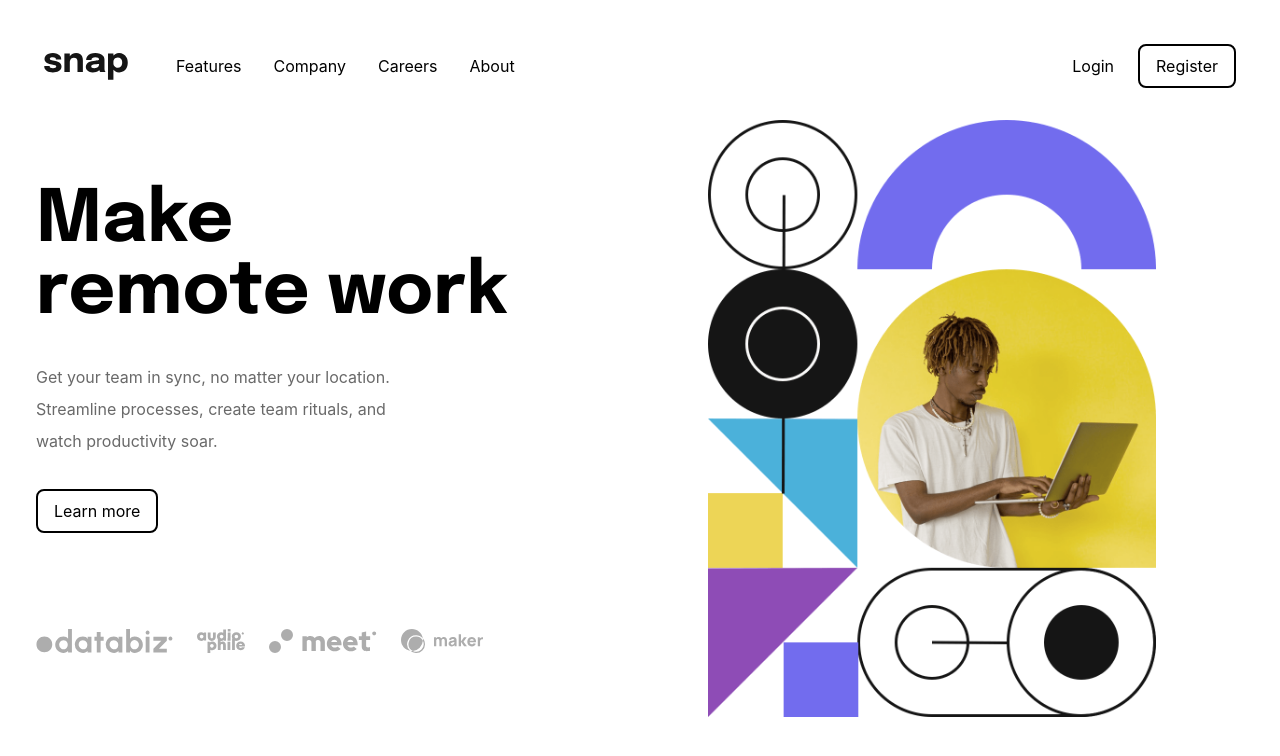
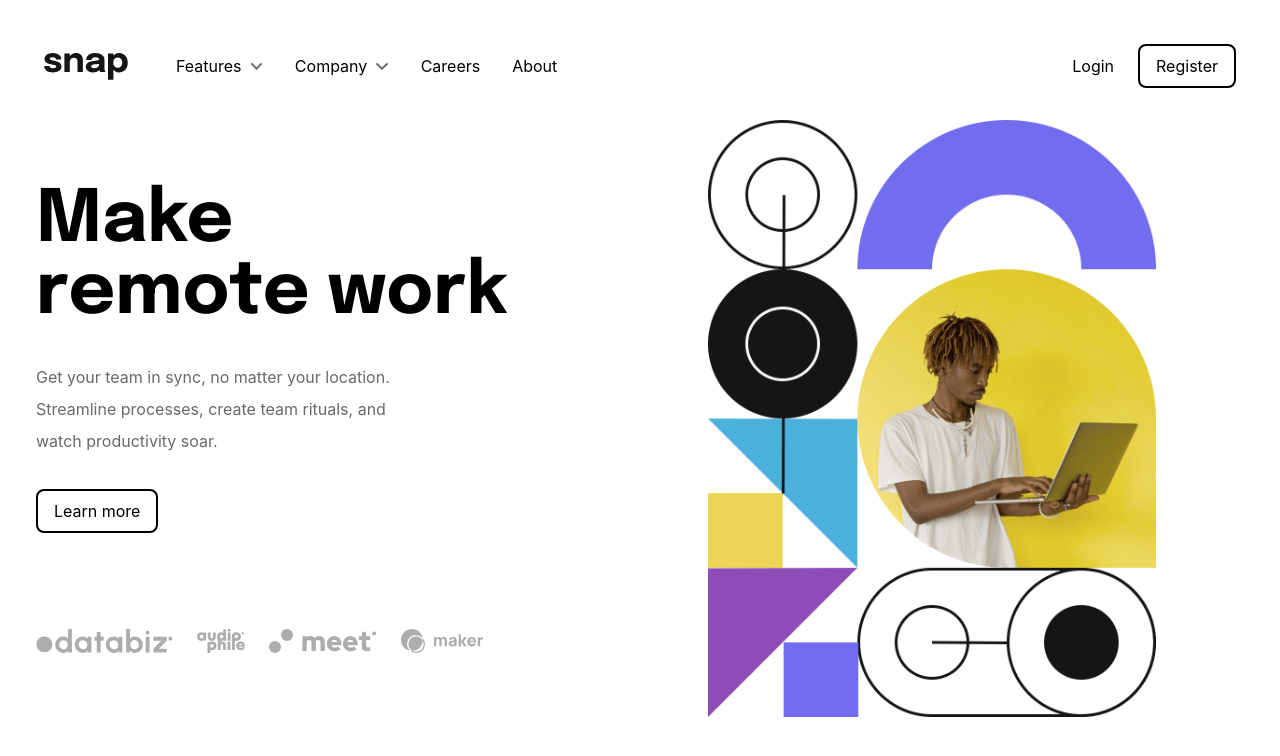
Before and after one commit to jawad-mwadama/intro-section-with-dropdown, a React (Vite) app: page / in a window 1280 px wide. Shown: the top 756 px of the page. Built offline with nearby package versions, Linux system fonts and the light colour scheme.

Commit message:
refactored nav

```diff
--- a/src/Navbar/Navbar.jsx
+++ b/src/Navbar/Navbar.jsx
@@ -1,81 +1,12 @@
-//import React from "react";
-//import todoIcon from "../assets/images/icon-todo.svg";
+import { useState } from "react";
+import { navLinks } from "../data";
 
-// const navLinks = [
-//   {
-//     label: "Features",
-//     dropDownItems: [
-//       {
-//         label: "Todo List",
-//         path: "/features/todo-list",
-//         icon: todoIcon,
-//       },
-//     ],
-//   },
-//   {
-//     label: "Company",
-//     dropDownItems: [
-//       {
-//         label: "History",
-//         path: "/company/history",
-//       },
-//       {
-//         label: "Our Team",
-//         path: "/company/team",
-//       },
-//       {
-//         label: "Blog",
-//         path: "/company/blog",
-//       },
-//     ],
-//   },
-//   {
-//     label: "Careers",
-//     path: "/careers",
-//   },
-//   {
-//     label: "About",
-//     path: "/about",
-//   },
-// ];
-
-// function Navbar() {
-//   return (
-//     <div className="flex items-center">
-//       <img src={logo} alt="logo" />
-
-//       <nav className="flex gap-6 border border-black text-black">
-//         {navLinks.map((navLink) => (
-//           <div key={navLink.label}>
-//             {navLink.dropDownItems ? (
-//               <div>
-//                 <button>{navLink.label}</button>
-
-//                 <ul>
-//                   {navLink.dropDownItems.map((item) => (
-//                     <li key={item.label}>
-//                       <a href={item.path}>
-//                         {item.icon && <img src={item.icon} alt="" />}
-//                         {item.label}
-//                       </a>
-//                     </li>
-//                   ))}
-//                 </ul>
-//               </div>
-//             ) : (
-//               <a href={navLink.path}>{navLink.label}</a>
-//             )}
-//           </div>
-//         ))}
-//       </nav>
-//     </div>
-//   );
-// }
-
-import { useState } from "react";
 import logo from "../assets/images/logo.svg";
 import hamburgerMenu from "../assets/images/icon-menu.svg";
 import closeMenu from "../assets/images/icon-close-menu.svg";
+
+import arrowUp from "../assets/images/icon-arrow-up.svg";
+import arrowDown from "../assets/images/icon-arrow-down.svg";
 
 function Navbar() {
   const [nav, setNav] = useState(false);
@@ -89,12 +20,37 @@ function Navbar() {
         <div className="flex items-center gap-12">
           <img src={logo} alt="logo" />
 
-          <ul className="hidden gap-8 md:flex">
-            <li>Features</li>
-            <li>Company</li>
-            <li>Careers</li>
-            <li>About</li>
-          </ul>
+          <nav className="hidden gap-8 md:flex md:items-center">
+            {navLinks.map((navLink) => (
+              <div key={navLink.label}>
+                {navLink.dropDownItems ? (
+                  <div>
+                    <button className="flex items-center gap-2">
+                      {navLink.label}
+                      <img
+                        src={arrowDown}
+                        className="h-2 w-auto object-cover"
+                        alt="/"
+                      />
+                    </button>
+
+                    <ul>
+                      {navLink.dropDownItems.map((item) => (
+                        <li key={item.label}>
+                          <a href={item.path} className="hidden">
+                            {item.icon && <img src={item.icon} alt="" />}
+                            {item.label}
+                          </a>
+                        </li>
+                      ))}
+                    </ul>
+                  </div>
+                ) : (
+                  <a href={navLink.path}>{navLink.label}</a>
+                )}
+              </div>
+            ))}
+          </nav>
         </div>
 
         {/* Desktop buttons */}
--- /dev/null
+++ b/src/data.js
@@ -0,0 +1,52 @@
+export const navLinks = [
+  {
+    label: "Features",
+    dropDownItems: [
+      {
+        label: "Todo List",
+        path: "/features/todo-list",
+        icon: "./assets/images/icon-todo.svg",
+      },
+      {
+        label: "Calender",
+        path: "/features/calendar",
+        icon: "./assets/images/icon-calendar.svg",
+      },
+      {
+        label: "Reminders",
+        path: "/features/reminders",
+        icon: "./assets/images/icon-reminders.svg",
+      },
+      {
+        label: "Planning",
+        path: "/features/planning",
+        icon: "./assets/images/icon-planning.svg",
+      },
+    ],
+  },
+  {
+    label: "Company",
+    dropDownItems: [
+      {
+        label: "History",
+        path: "/company/history",
+      },
+      {
+        label: "Our Team",
+        path: "/company/team",
+      },
+      {
+        label: "Blog",
+        path: "/company/blog",
+      },
+    ],
+  },
+  {
+    label: "Careers",
+    path: "/careers",
+  },
+  {
+    label: "About",
+    path: "/about",
+  },
+];
```
